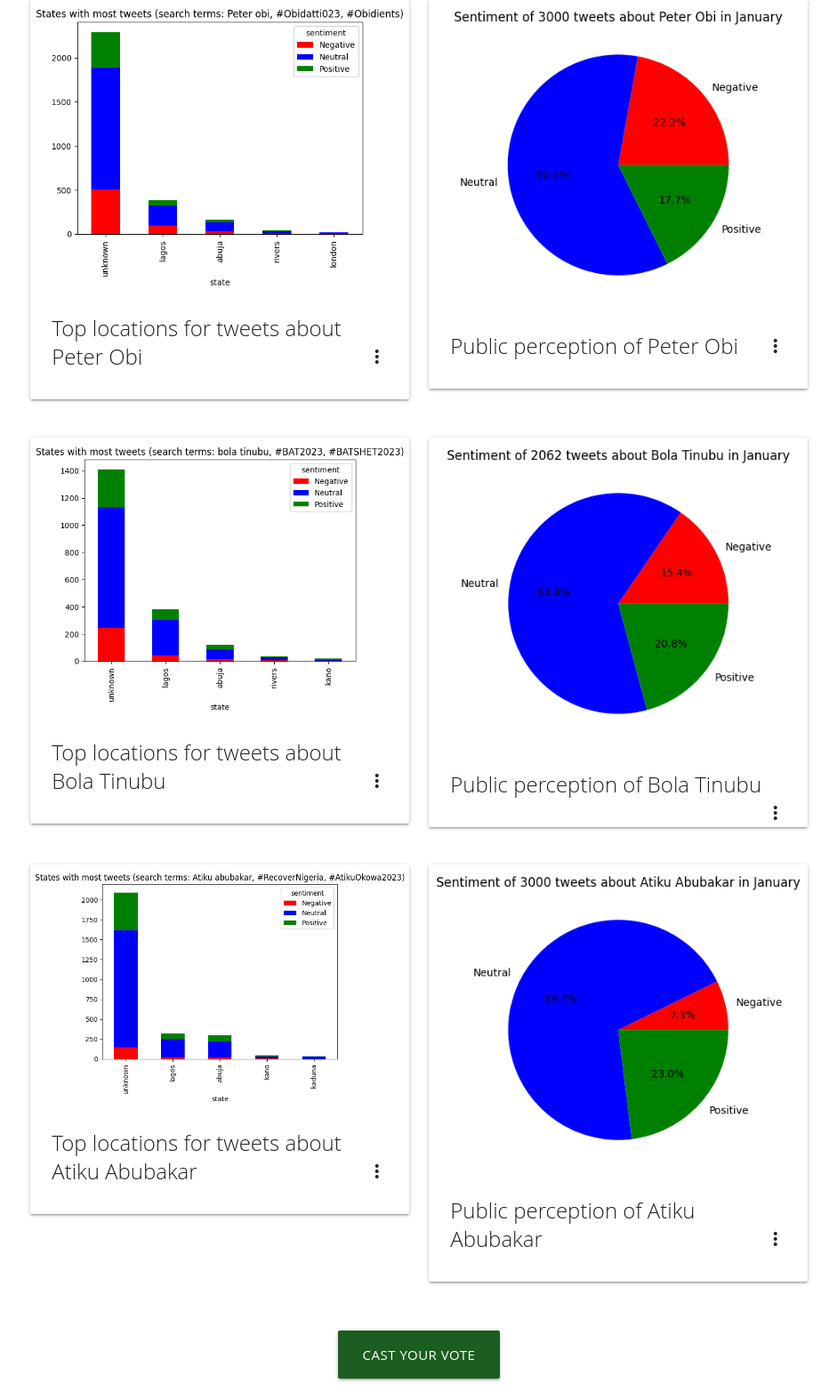
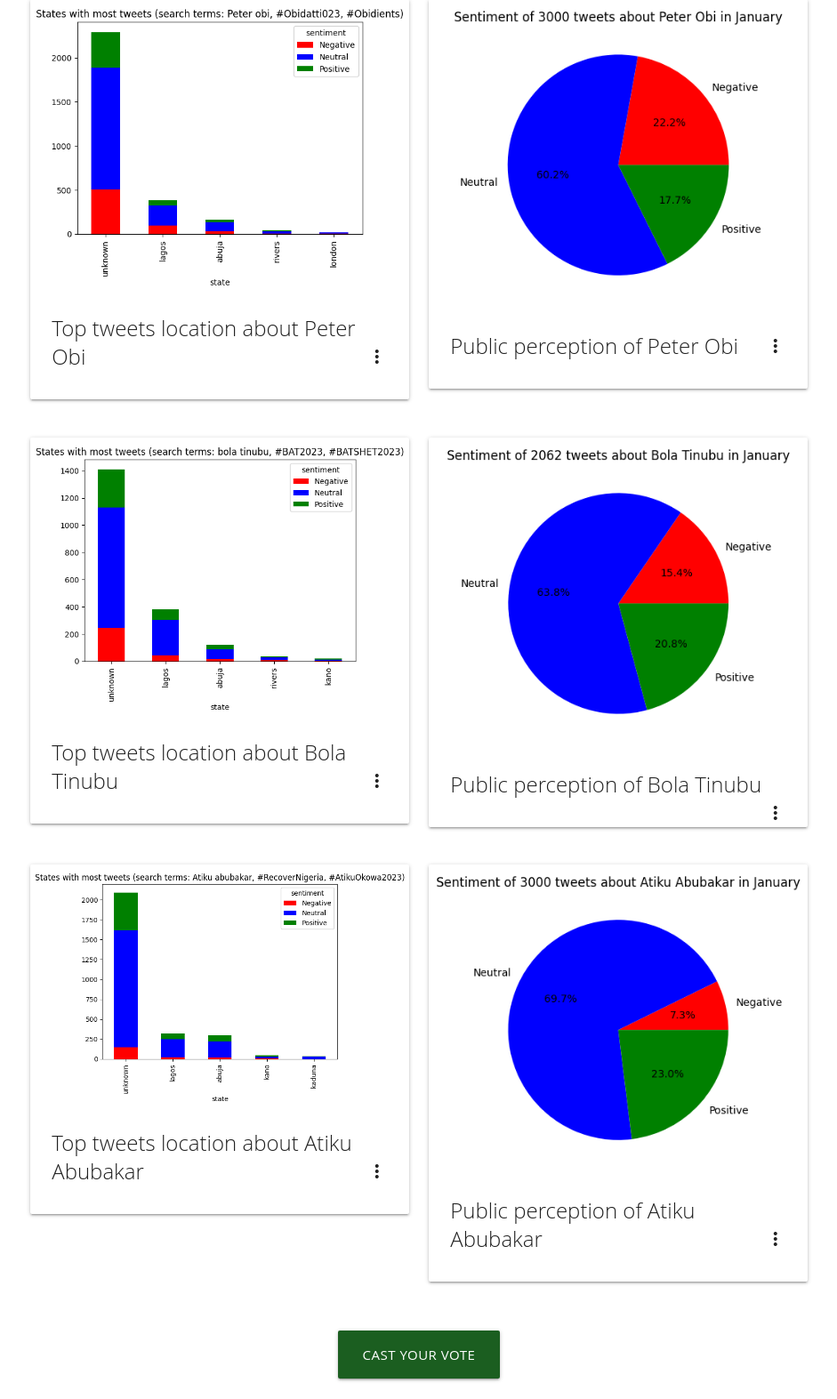
Before and after one commit to MrEcho92/nigeria_elections, a Django app: template public/templates/candidates_info.html in a window 1280 px wide. Shown: the part 1122-2695 px from the top of the page at 89% size, without its empty margins (169-1110 px from the left). Run offline with Django 3.2, Linux system fonts and the light colour scheme; the template is opened without the code that fills it, so the values that code supplies are empty.

Commit message:
Tweak style

```diff
--- a/public/templates/candidates_info.html
+++ b/public/templates/candidates_info.html
@@ -80,11 +80,11 @@
                             <img class="activator" src="{% static 'picture/data/obi_sentiment_by_state.png' %}">
                         </div>
                         <div class="card-content">
-                            <span class="card-title activator grey-text text-darken-4">Top locations for tweets about
+                            <span class="card-title activator grey-text text-darken-4">Top tweets location about
                                 Peter Obi<i class="material-icons right">more_vert</i></span>
                         </div>
                         <div class="card-reveal">
-                            <span class="card-title grey-text text-darken-4">Top locations for tweets about
+                            <span class="card-title grey-text text-darken-4">Top tweets location about
                                 Peter Obi<i class="material-icons right">close</i></span>
                             <p>Many tweets about Peter Obi are in major cities and London
                             </p>
@@ -116,11 +116,11 @@
                             <img class="activator" src="{% static 'picture/data/tinubu_sentiment_by_state.png' %}">
                         </div>
                         <div class="card-content">
-                            <span class="card-title activator grey-text text-darken-4">Top locations for tweets about
-                                Bola Tinubu<i class="material-icons right">more_vert</i></span>
+                            <span class="card-title activator grey-text text-darken-4">Top tweets location about Bola
+                                Tinubu<i class="material-icons right">more_vert</i></span>
                         </div>
                         <div class="card-reveal">
-                            <span class="card-title grey-text text-darken-4">Top locations for tweets about Bola
+                            <span class="card-title grey-text text-darken-4">Top tweets location about Bola
                                 Tinubu<i class="material-icons right">close</i></span>
                             <p>Many tweets about Bola tinubu are in major cities</p>
                         </div>
@@ -150,11 +150,11 @@
                             <img class="activator" src="{% static 'picture/data/atiku_sentiment_by_state.png' %}">
                         </div>
                         <div class="card-content">
-                            <span class="card-title activator grey-text text-darken-4">Top locations for tweets about
+                            <span class="card-title activator grey-text text-darken-4">Top tweets location about
                                 Atiku Abubakar<i class="material-icons right">more_vert</i></span>
                         </div>
                         <div class="card-reveal">
-                            <span class="card-title grey-text text-darken-4">Top locations for tweets about Atiku
+                            <span class="card-title grey-text text-darken-4">Top tweets location about Atiku
                                 Abubakar<i class="material-icons right">close</i></span>
                             <p>Many tweets about Atiku are in major northern cities</p>
                         </div>
```
